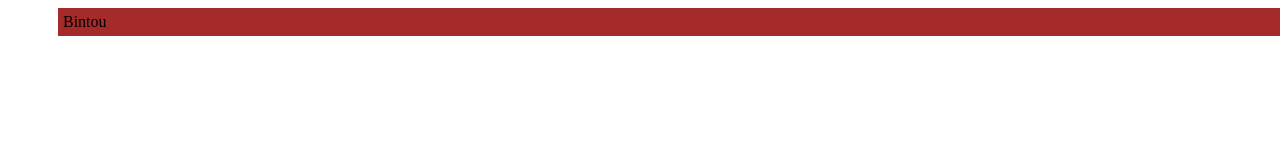
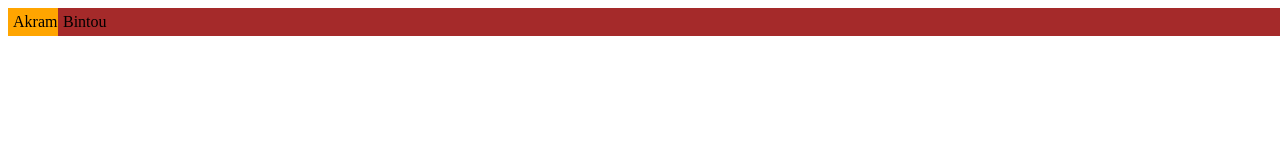
Before and after one commit to saoT/merge-training, a plain HTML site: page index.html in a window 1280 px wide. Shown: the top 160 px of the page. Drawn offline with Linux system fonts and the light colour scheme.

Commit message:
Modifications

```diff
--- a/index.css
+++ b/index.css
@@ -59,3 +59,6 @@
 }#bintou{
 	background-color: #A52A2A;
 }
+#akram {
+	background-color: orange;
+}
--- a/index.html
+++ b/index.html
@@ -63,6 +63,9 @@
 	<div class="profil">
 		<div class="name" id="bintou">Bintou</div>
 	</div>
+	<div class="=profil">
+	<div class="name" id="akram">Akram</div>
+	</div>
 
 
 </body>
```
